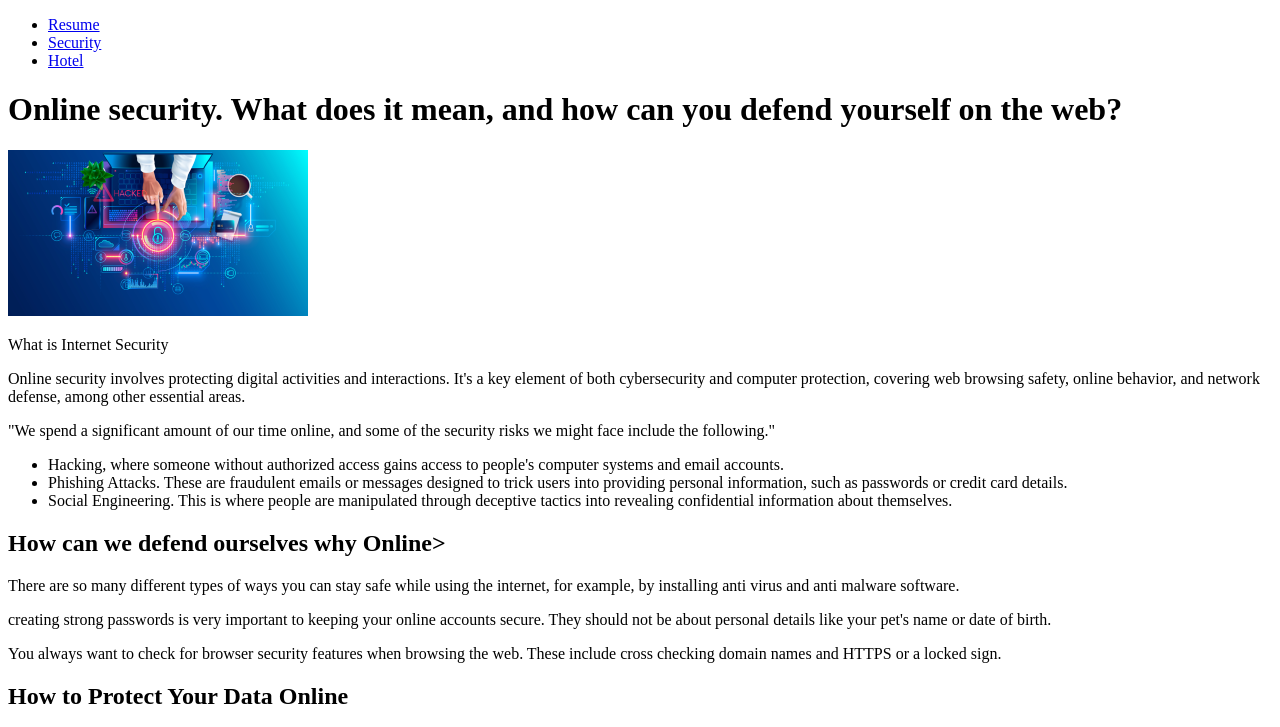
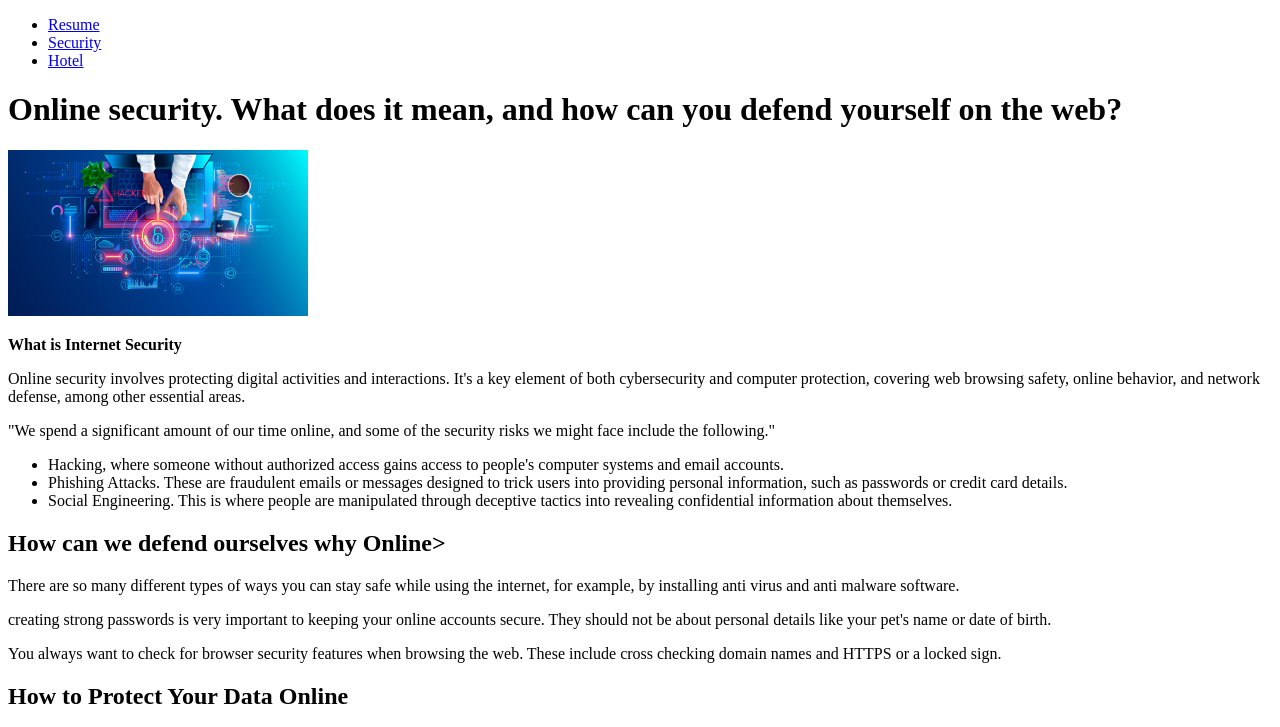
Before and after one commit to mpmicheal/project_1, a plain HTML site: page security.html in a window 1280 px wide. Shown: the top 727 px of the page. Drawn offline with Linux system fonts and the light colour scheme.

Commit message:
Update security.html

```diff
--- a/security.html
+++ b/security.html
@@ -18,7 +18,7 @@
     <main>
       <h1>Online security. What does it mean, and how can you defend yourself on the web?</h1>
       <img src="images/security.png" alt="Laptop displaying the word 'hacked', with images of an unlocked padlock and cloud, symbolizing internet security risks">
-      <p>What is Internet Security</p>
+      <p><strong>What is Internet Security</strong></p>
       <p>Online security involves protecting digital activities and interactions.
       It's a key element of both cybersecurity and computer protection, covering web browsing safety, online behavior, and network defense, among other essential areas.
       </p>
```
